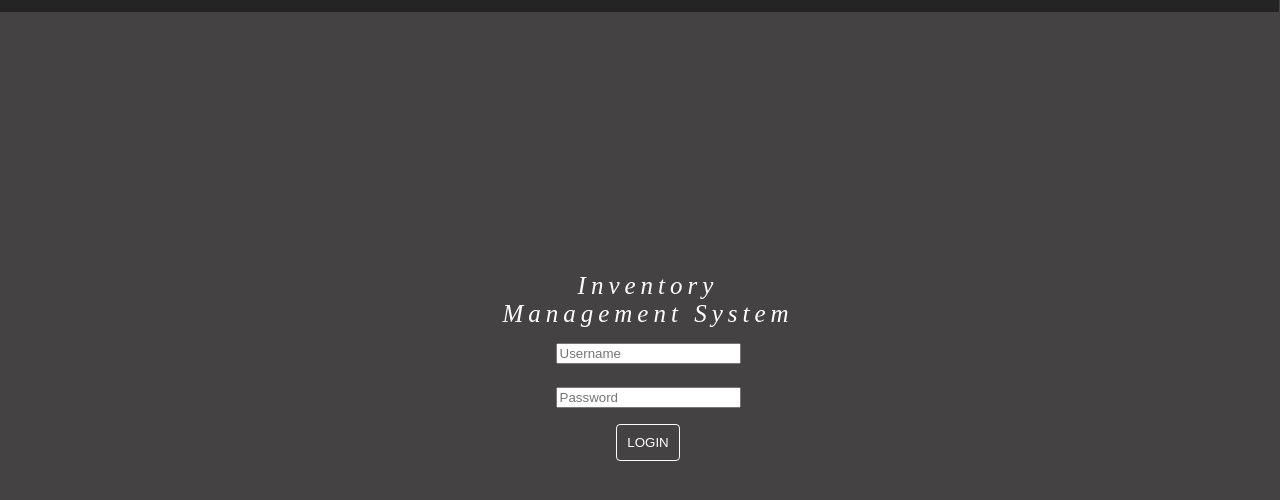
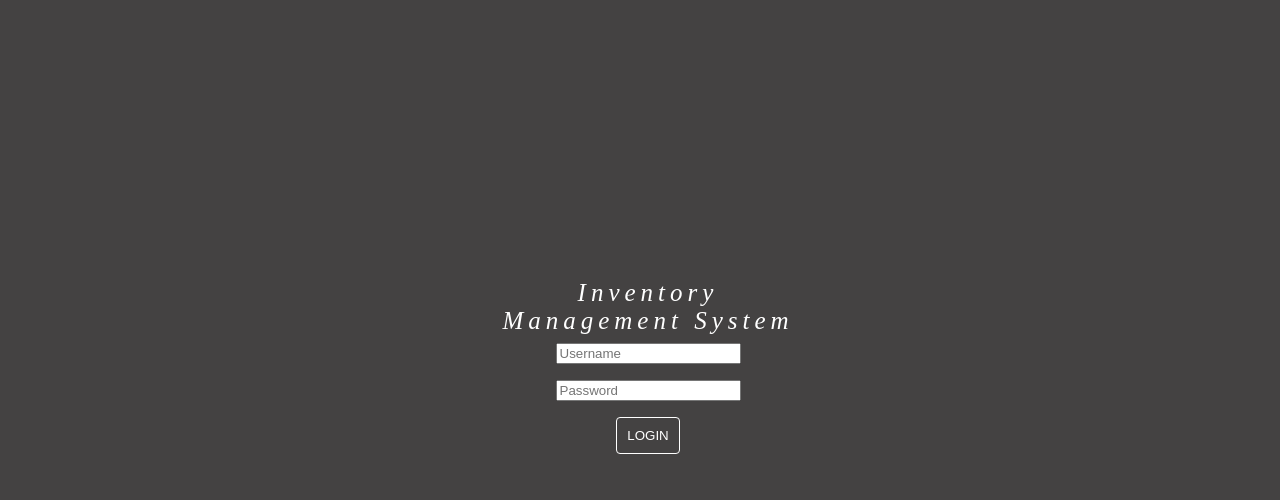
Before and after one commit to AlanDavisBabu/Inventory-Management-System, a plain HTML site: page index.html in a window 1280 px wide. Drawn offline with nearby package versions, Linux system fonts and the light colour scheme.

Commit message:
Modified login module

```diff
--- a/login/css/login.css
+++ b/login/css/login.css
@@ -1,6 +1,5 @@
 .contents {
     padding: 8px;
-    /* margin: auto; */
     text-align: center;
 }
 .label {
@@ -11,4 +10,5 @@
 }
 #message {
     color: red;
+    text-align: center;
 }
--- a/login/html/login.html
+++ b/login/html/login.html
@@ -1,4 +1,4 @@
-<div class="border">
+<div class="border" id="userpassword">
     <div class="label">
         <div>Inventory </div>
         <div>Management System</div>
@@ -9,8 +9,8 @@
     <div class="contents">
         <input type="password" name="password" id="password" required tabindex="1" class="form-control" placeholder="Password">
     </div>
+    <span id="message"></span>
     <div class="contents">
         <button type="button" class="active" id="home" onclick="authUser()">LOGIN</button>
     </div>
 </div>
-<span id="message"></span>
--- a/login/js/login.js
+++ b/login/js/login.js
@@ -29,8 +29,8 @@ function authUser() {
 }
 
 function login() {
-    setItem("flag", 1);
-    let flag = getItem("flag"),
+    setItem("isloggedIN", 1);
+    let isloggedIN = getItem("isloggedIN"),
     table = document.getElementById("navbar");
     table.innerHTML = "";
     let row = `<div class="navb"><div class="navc"><button type="button" class="active" id="dashboard" onclick="dashboard()">DASHBOARD</button></div>
@@ -43,10 +43,20 @@ function login() {
 }
 
 function logout() {
-    setItem("flag", 0);
-    let flag = getItem("flag");
-    console.log(flag);
+    setItem("isloggedIN", 0);
+    let isloggedIN = getItem("isloggedIN");
+    console.log(isloggedIN);
     let table = document.getElementById("navbar");
     table.innerHTML = "";
     home();
 }
+
+function checkSubmit(e) {
+    let input = document.getElementById("userpassword");
+    input.addEventListener("keyup", function (event) {
+    event.preventDefault();
+    if (event.keyCode === 13) {
+    document.getElementById("home").click();
+    }
+    });
+    }
--- a/script.js/index.js
+++ b/script.js/index.js
@@ -35,17 +35,18 @@ window.onload = function (event) {
         setItem("outbound", "[]");
 
     }
-    if (!getItem("flag")) {
-        setItem("flag", 0);
+    if (!getItem("isloggedIN")) {
+        setItem("isloggedIN", 0);
     }
-    let flag = getItem("flag");
-    if (flag == 1) {
+    let isloggedIN = getItem("isloggedIN");
+    if (isloggedIN == 1) {
         login();
     }
-    if (flag == 0) {
+    if (isloggedIN == 0) {
         let table = document.getElementById("navbar");
         table.innerHTML = "";
         home();
+        checkSubmit();
 
     }
     if (!getItem("itemCount")) {
--- a/style.css/index.css
+++ b/style.css/index.css
@@ -17,8 +17,7 @@ body {
     padding: 6px;
     margin-bottom: 30px;
     overflow: hidden;
-    background-color: rgb(17, 17, 17, .6);
-    width: 99%;
+    width: auto;
 }
 
 .navb {
@@ -56,7 +55,6 @@ body {
     .centre{
         display: flex;
         align-content: center;
-        /* justify-content: center; */
     }
     .caption {
         text-align: center;
@@ -69,8 +67,6 @@ body {
         display: flex;
         flex-direction: column;
         justify-content: center;
-        font-size: 25px;
-        letter-spacing: 10px;
         width: 100%;
         height: 100%;
     }
```
